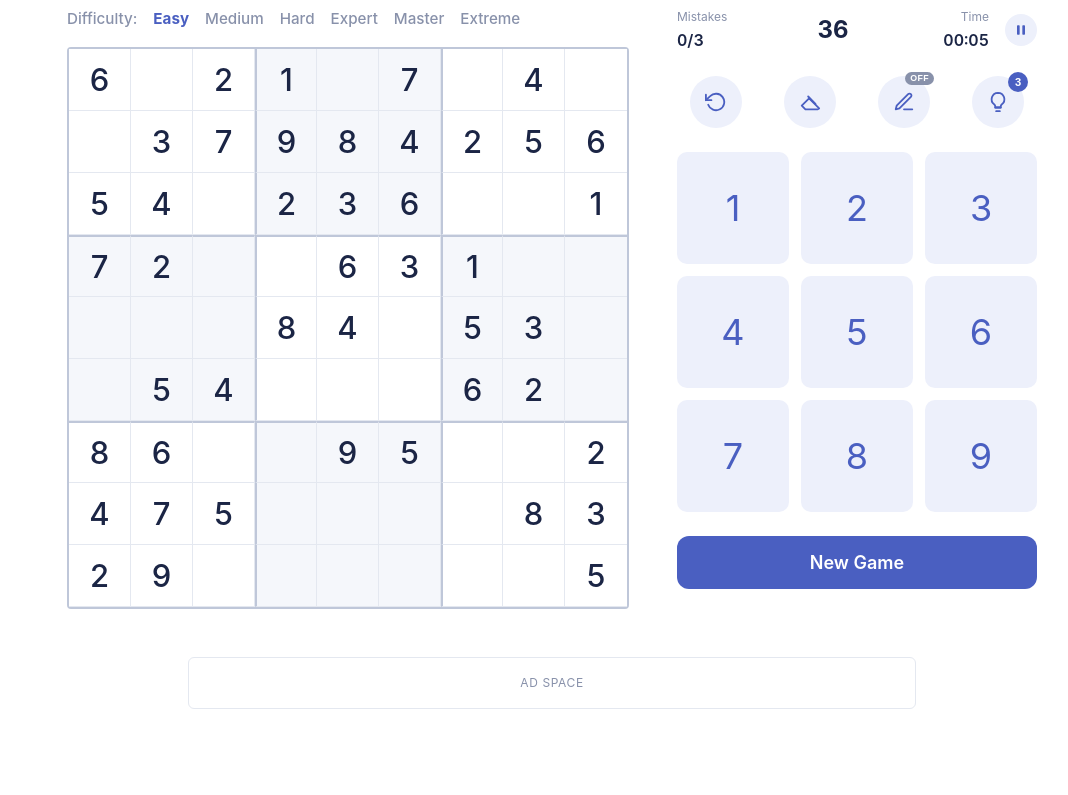
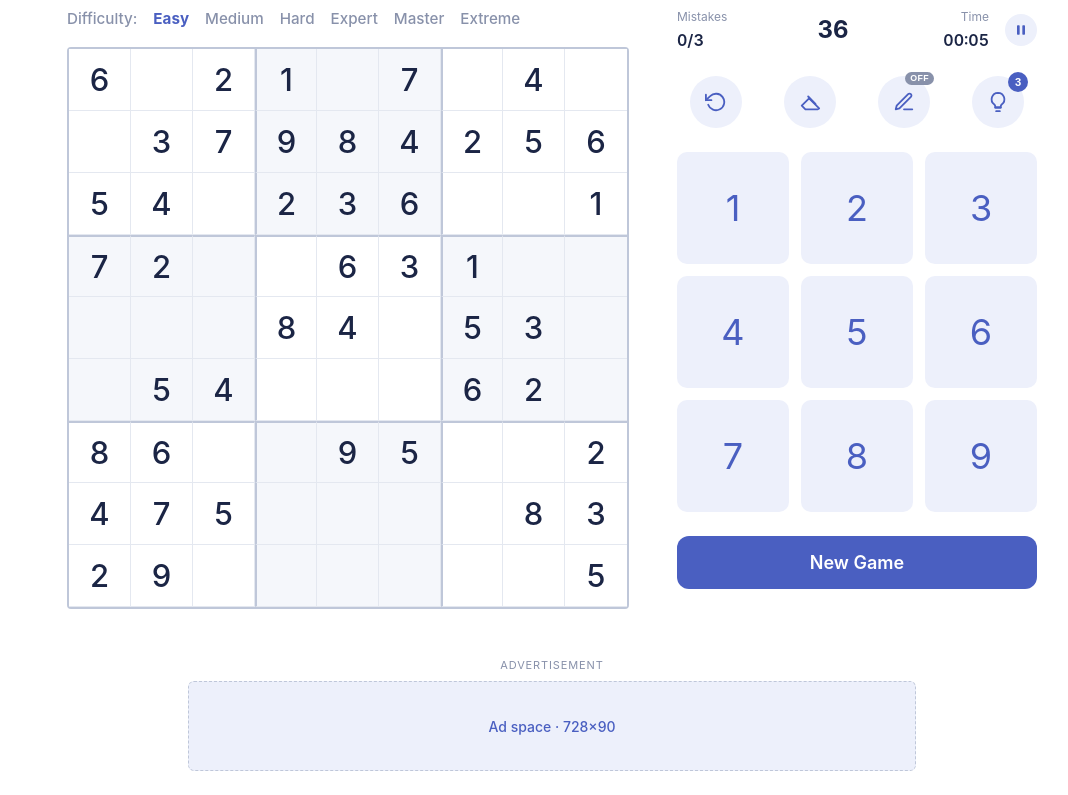
Before and after one commit to digitalcodexstudio-commits/minimalist-games, a website: page src/games/sudoku/index.html in a window 1280 px wide. Shown: the part 80-875 px from the top of the page, without its empty margins (88-1156 px from the left). Before the commit the page ends 813 px from the top, so only its background shows below. Drawn offline with Linux system fonts and the light colour scheme.

Commit message:
feat(sudoku): desktop side-rail ad placeholders (300×600)
Adds two 300×600 ad slots that flank the central column on wide
desktop viewports (≥1500px). Both position:fixed relative to the
viewport, placed symmetrically at ~340px outside the 1100px main
column. Hidden below 1500px so the page never feels cramped when
the rails would crowd the grid or panel.

Reserves their size up front to avoid CLS when the real AdSense
unit is injected in week 3 (§3.1). Also upgrades the bottom slot
from a thin strip to a proper 728×90 leaderboard placeholder and
labels every slot as "Advertisement" in line with AdSense policy.

Side rails use position:fixed with a 120px top offset, which
effectively pins them in the viewport as the user scrolls —
matching the requested sticky behaviour without the edge-case
issues of position:sticky inside a padded container.

AdSense real units intentionally not added here; that's §3.1.

Co-Authored-By: Claude Opus 4.7 <noreply@anthropic.com>

```diff
--- a/src/games/sudoku/index.html
+++ b/src/games/sudoku/index.html
@@ -18,6 +18,15 @@
       </a>
       <h1>Sudoku Zen</h1>
     </header>
+
+    <aside class="side-ad side-ad-left" aria-label="Advertisement" role="complementary">
+      <span class="ad-label">Advertisement</span>
+      <div class="ad-unit ad-300x600">Ad space · 300×600</div>
+    </aside>
+    <aside class="side-ad side-ad-right" aria-label="Advertisement" role="complementary">
+      <span class="ad-label">Advertisement</span>
+      <div class="ad-unit ad-300x600">Ad space · 300×600</div>
+    </aside>
 
     <div class="sudoku-layout">
       <section class="board-column">
@@ -91,7 +100,10 @@
       </aside>
     </div>
 
-    <div class="ad-slot" aria-hidden="true">Ad space</div>
+    <div class="ad-slot" role="complementary" aria-label="Advertisement">
+      <span class="ad-label">Advertisement</span>
+      <div class="ad-unit ad-728x90">Ad space · 728×90</div>
+    </div>
 
     <div class="modal" data-modal hidden role="dialog" aria-modal="true" aria-labelledby="modal-title">
       <div class="modal-card">
--- a/src/games/sudoku/sudoku.css
+++ b/src/games/sudoku/sudoku.css
@@ -16,6 +16,7 @@
 body { background: #ffffff; color: var(--sudoku-text); }
 
 .sudoku-page {
+  position: relative;
   max-width: 1100px;
   margin: 0 auto;
   padding: var(--space-lg) var(--space-md);
@@ -302,18 +303,51 @@ body { background: #ffffff; color: var(--sudoku-text); }
 .new-game-btn:active { transform: translateY(1px); }
 .new-game-btn:focus-visible { outline: 2px solid var(--sudoku-blue-dark); outline-offset: 2px; }
 
-/* Discrete ad slot */
+/* Ad placeholders — replace with AdSense units in week 3 */
+.ad-label {
+  display: block;
+  font-size: 0.6875rem;
+  letter-spacing: 0.08em;
+  text-transform: uppercase;
+  color: var(--sudoku-muted);
+  margin-bottom: var(--space-xs);
+  text-align: center;
+}
+.ad-unit {
+  display: flex;
+  align-items: center;
+  justify-content: center;
+  background: var(--sudoku-blue-tint);
+  color: var(--sudoku-blue);
+  border-radius: 6px;
+  font-size: 0.875rem;
+  font-weight: 500;
+  border: 1px dashed var(--sudoku-border);
+}
+.ad-300x600 { width: 300px; height: 600px; }
+.ad-728x90 { width: 100%; max-width: 728px; height: 90px; margin: 0 auto; }
+
+/* Bottom ad slot (leaderboard) */
 .ad-slot {
+  margin: var(--space-2xl) auto 0;
+  padding: 0;
   max-width: 728px;
-  margin: var(--space-2xl) auto 0;
-  padding: var(--space-md);
-  text-align: center;
-  border: 1px solid var(--sudoku-border-thin);
-  border-radius: 6px;
-  color: var(--sudoku-muted);
-  font-size: 0.75rem;
-  letter-spacing: 0.05em;
-  text-transform: uppercase;
+}
+
+/* Side rails — desktop ≥1500px only.
+   Target layout: 300 ad + 40 gap + 1100 main + 40 gap + 300 ad = 1780. At 1500, gaps shrink but nothing overlaps the main column. */
+.side-ad { display: none; }
+
+@media (min-width: 1500px) {
+  .side-ad {
+    display: block;
+    width: 300px;
+    z-index: 5;
+    top: 120px;
+    position: fixed;
+  }
+  .side-ad-left { left: calc((100vw - 1100px) / 2 - 340px); }
+  .side-ad-right { right: calc((100vw - 1100px) / 2 - 340px); }
 }
 
 /* Modal */
```
